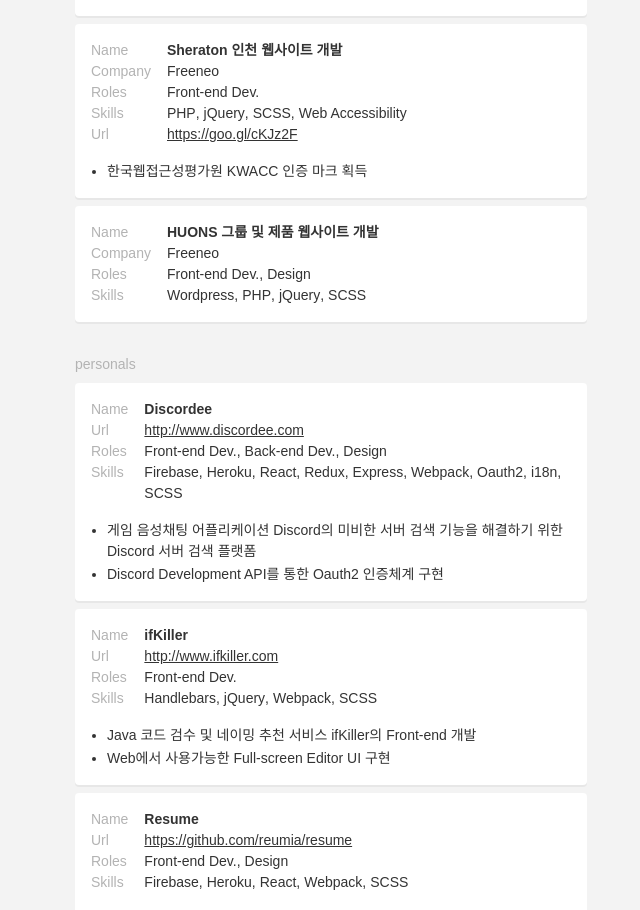
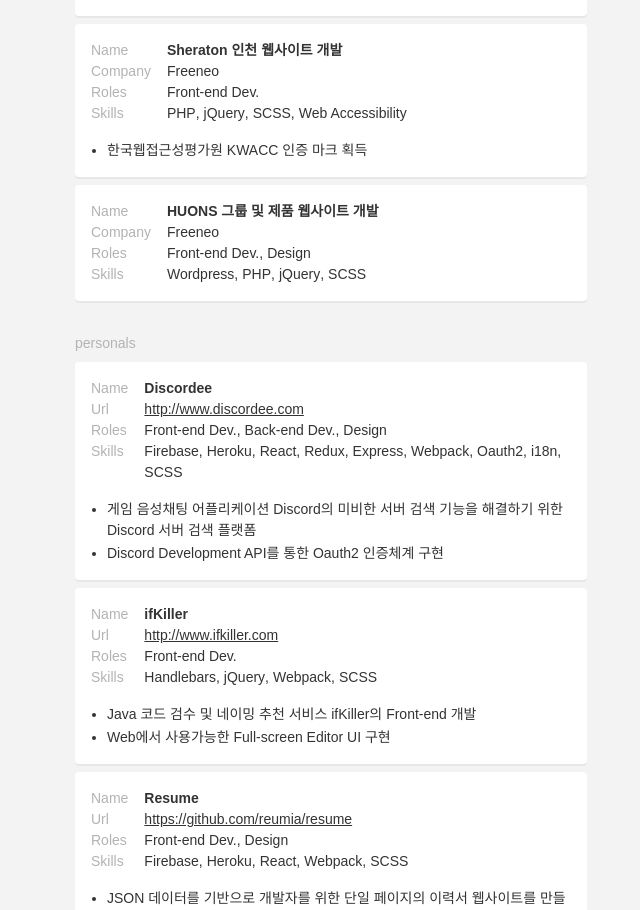
Before and after one commit to reumia/resume, a React app: page / in a window 1280 px wide. Shown: the part 2640-3550 px from the top of the page, without its empty margins (309-949 px from the left). Built offline with nearby package versions, Linux system fonts and the light colour scheme.

Commit message:
데이터 수정

```diff
--- a/src/data.js
+++ b/src/data.js
@@ -153,7 +153,6 @@
                 'company': 'Freeneo',
                 'roles': [ 'Front-end Dev.' ],
                 'skills': [ 'PHP', 'jQuery', 'SCSS', 'Web Accessibility' ],
-                'url': 'https://goo.gl/cKJz2F',
                 'descriptions': [
                     '한국웹접근성평가원 KWACC 인증 마크 획득'
                 ]
```
